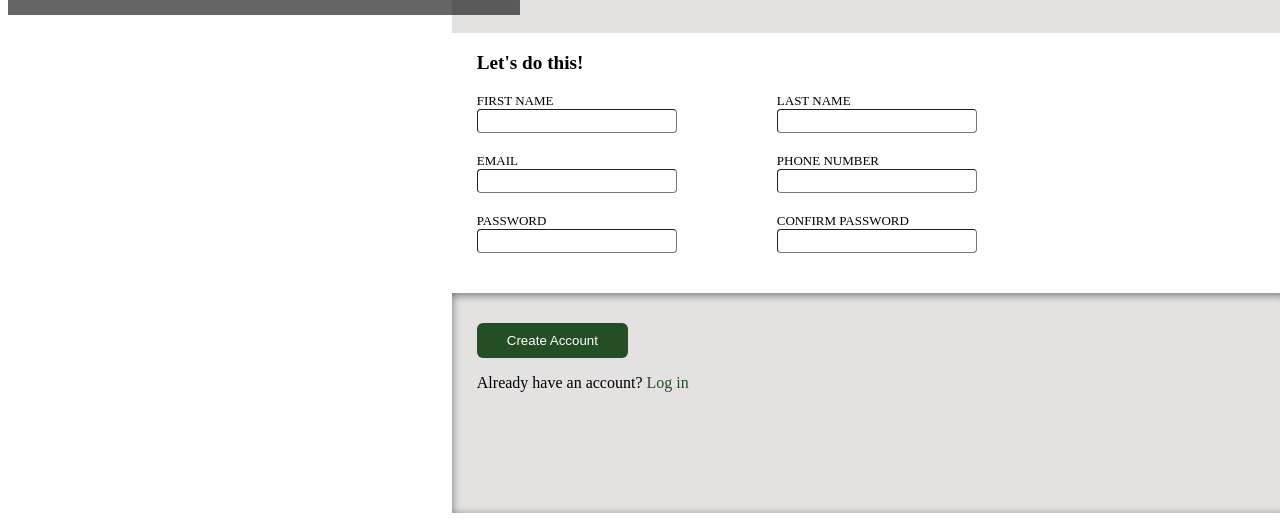
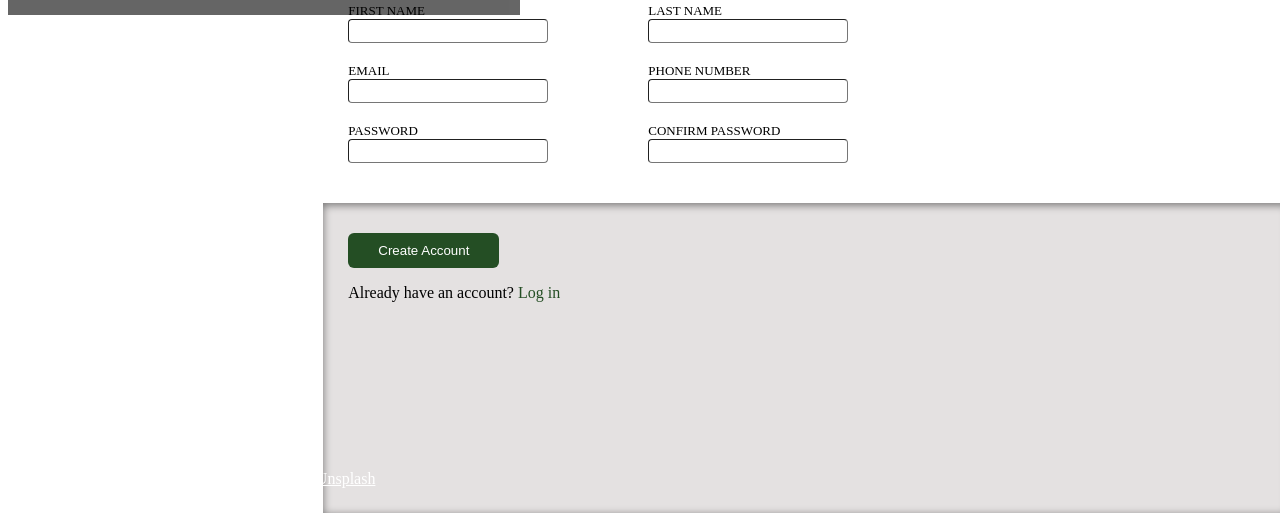
Before and after one commit to performlikemj/signup, a plain HTML site: page index.html in a window 1280 px wide. Shown: the part 295-816 px from the top of the page. Drawn offline with Linux system fonts and the light colour scheme; a web font is replaced by a local one.

Commit message:
Change html and body to 100%

```diff
--- a/style.css
+++ b/style.css
@@ -3,10 +3,14 @@
     src: url('./font/Norse-Bold.otf');
 }
 
-body {
+html, body {
+    height: 100%;
+    width: 100%;
+}
+/* body {
     height: 100vh;
     width: 100vw;
-}
+}  */
 
 .flex-container {
     display: flex;
@@ -17,6 +21,8 @@ body {
 .left-section {
     width: 40vw;
     height: 100vh;
+    display: flex;
+    flex: 1;
 }
 
 .image > img {
@@ -75,7 +81,6 @@ body {
 
 .section {
     padding-left: 25px;
-    flex: 1;
 }
 
 .call-to-action {
```
